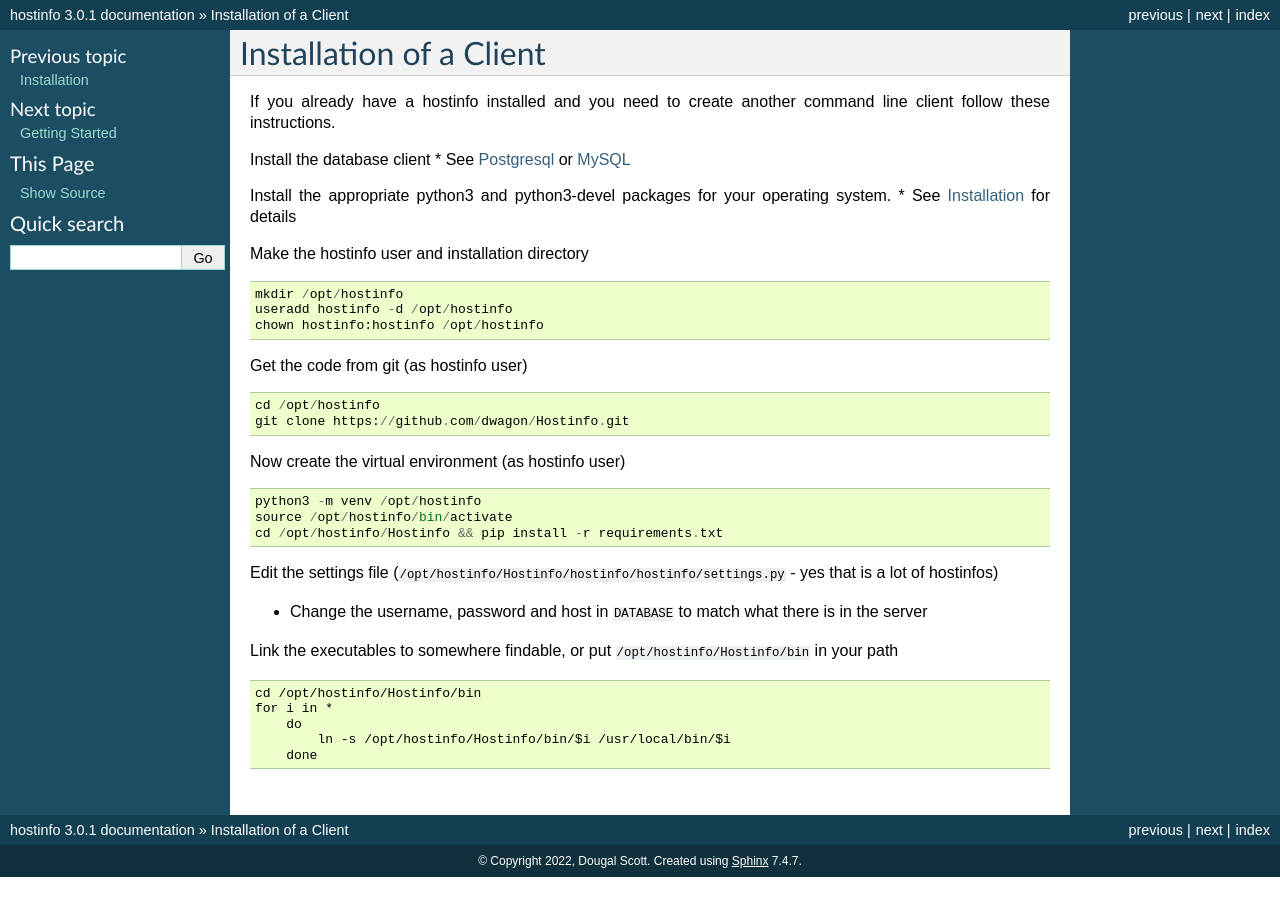
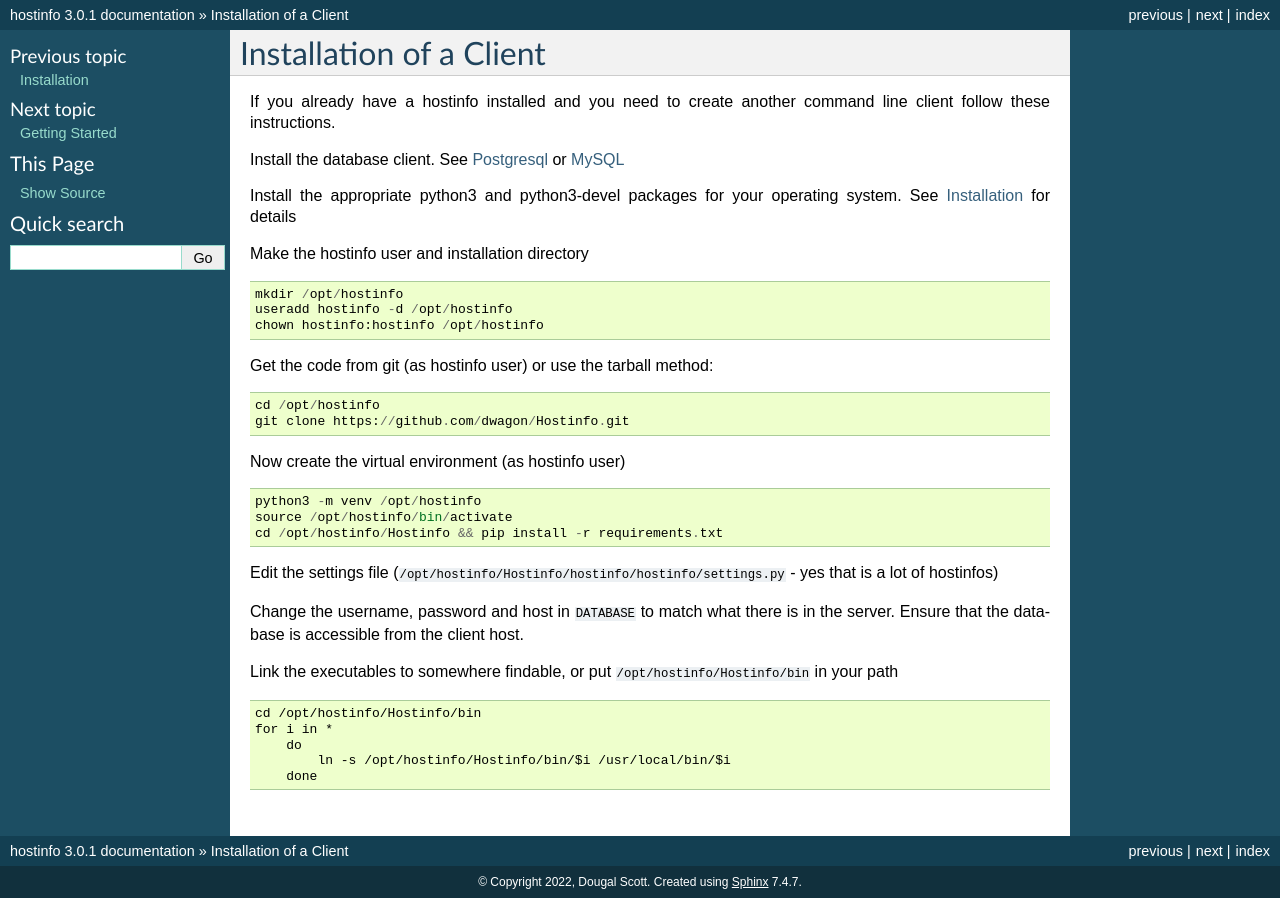
Before and after one commit to dwagon/Hostinfo, a Sphinx documentation site: the page built from docs/install_client.rst, in a window 1280 px wide. Built offline with Sphinx 7.4.7, drawn with Linux system fonts in a browser that asks for light colours.

Commit message:
Updated docs

```diff
--- a/docs/install_client.rst
+++ b/docs/install_client.rst
@@ -3,12 +3,9 @@ Installation of a Client
 
 If you already have a hostinfo installed and you need to create another command line client follow these instructions.
 
-Install the database client
-* See :doc:`postgresql` or :doc:`mysql`
+Install the database client. See :doc:`postgresql` or :doc:`mysql`
 
-Install the appropriate python3 and python3-devel packages for your operating system.
-* See :doc:`install` for details
-
+Install the appropriate python3 and python3-devel packages for your operating system. See :doc:`install` for details
 
 Make the hostinfo user and installation directory ::
 
@@ -16,7 +13,7 @@ Make the hostinfo user and installation directory ::
     useradd hostinfo -d /opt/hostinfo
     chown hostinfo:hostinfo /opt/hostinfo
 
-Get the code from git (as hostinfo user) ::
+Get the code from git (as hostinfo user) or use the tarball method::
 
     cd /opt/hostinfo
     git clone https://github.com/dwagon/Hostinfo.git
@@ -29,7 +26,7 @@ Now create the virtual environment (as hostinfo user) ::
 
 Edit the settings file (``/opt/hostinfo/Hostinfo/hostinfo/hostinfo/settings.py`` - yes that is a lot of hostinfos)
 
-* Change the username, password and host in ``DATABASE`` to match what there is in the server
+Change the username, password and host in ``DATABASE`` to match what there is in the server. Ensure that the database is accessible from the client host.
 
 Link the executables to somewhere findable, or put ``/opt/hostinfo/Hostinfo/bin`` in your path ::
 
```
